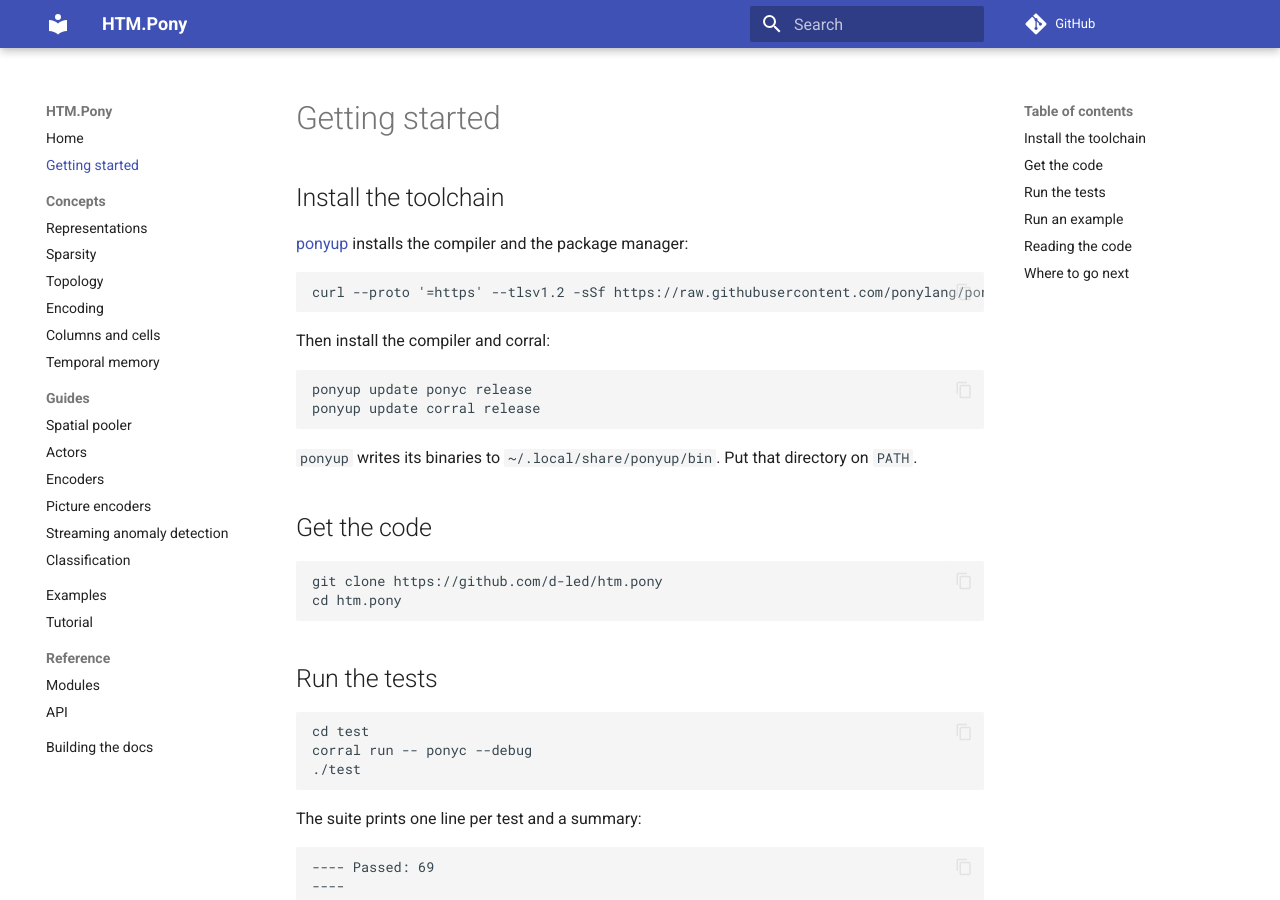
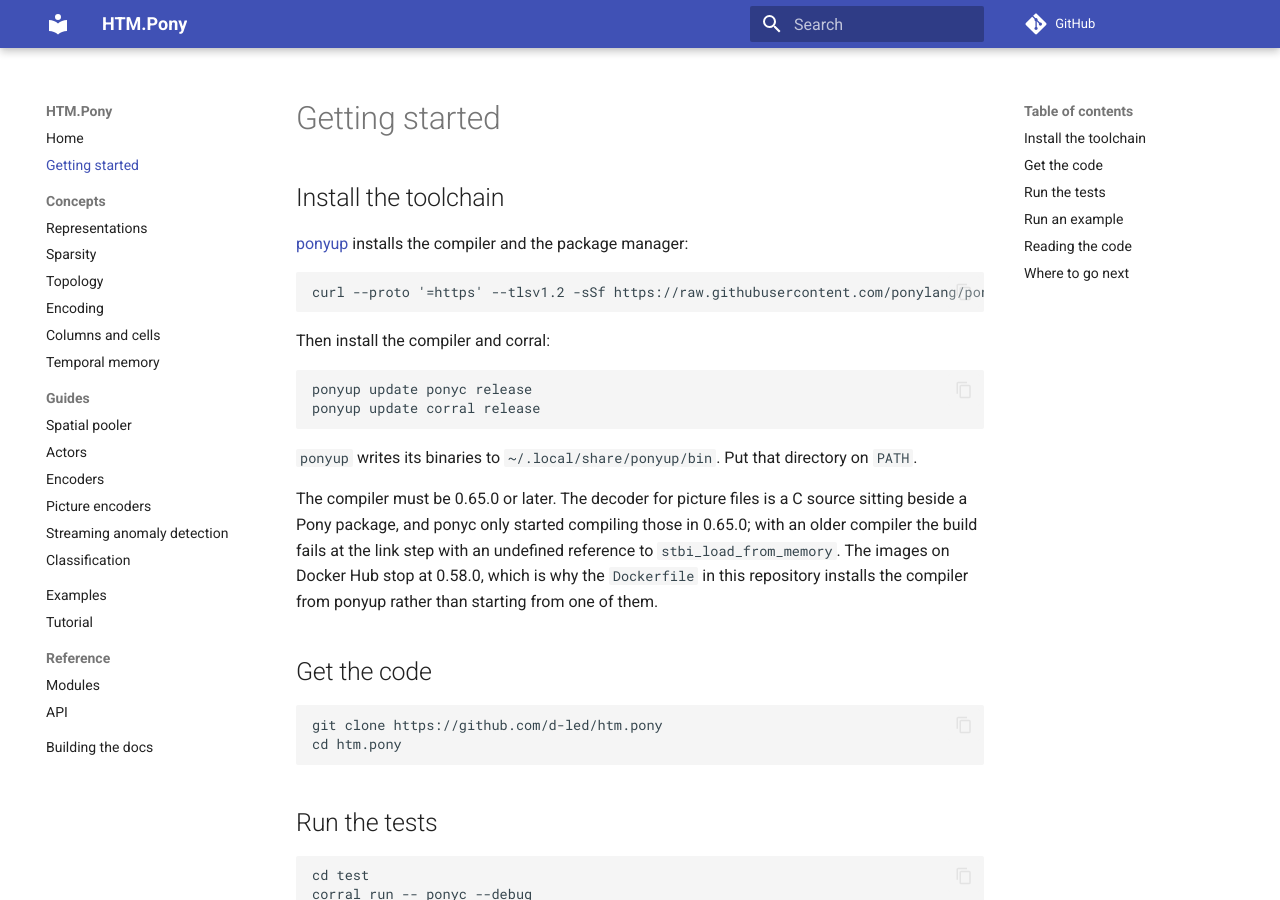
Before and after one commit to d-led/htm.pony, an MkDocs documentation site: the page built from docs/getting-started.md, in a window 1280 px wide and 900 px high. Built offline with MkDocs 1.6.1 and Material for MkDocs 9.7.7, drawn with Linux system fonts in a browser that asks for light colours; comment, search, counter and statistics services are not loaded.

Commit message:
Build with a compiler that can compile C shims
CI pinned ponylang/ponyc:release, which is 0.58.0 and fails to link the
stb_image decoder: ponyc only compiles a C source sitting beside a Pony
package from 0.65.0 on. The Docker Hub images stop at 0.58.0, so both jobs
now install the compiler from ponyup, pinned to the version this project
is developed against, and the Dockerfile starts from ubuntu with the
compiler installed the same way instead of from a stale image.

Installing ponyup in a bare ubuntu image needs lsb-release, which the
GitHub runners have and the image does not; without it the platform is
undetected and the install script fails. A docker build confirms the
whole path: the image compiles the C shim on Linux and runs all 97 tests.

The toolchain requirement is now written down in getting-started rather
than discovered as a link error.

```diff
--- a/docs/getting-started.md
+++ b/docs/getting-started.md
@@ -18,6 +18,13 @@ ponyup update corral release
 
 `ponyup` writes its binaries to `~/.local/share/ponyup/bin`. Put that directory
 on `PATH`.
+
+The compiler must be 0.65.0 or later. The decoder for picture files is a C source
+sitting beside a Pony package, and ponyc only started compiling those in 0.65.0;
+with an older compiler the build fails at the link step with an undefined
+reference to `stbi_load_from_memory`. The images on Docker Hub stop at 0.58.0,
+which is why the `Dockerfile` in this repository installs the compiler from
+ponyup rather than starting from one of them.
 
 ## Get the code
 
```
Also changed, not shown: 2 other files.
